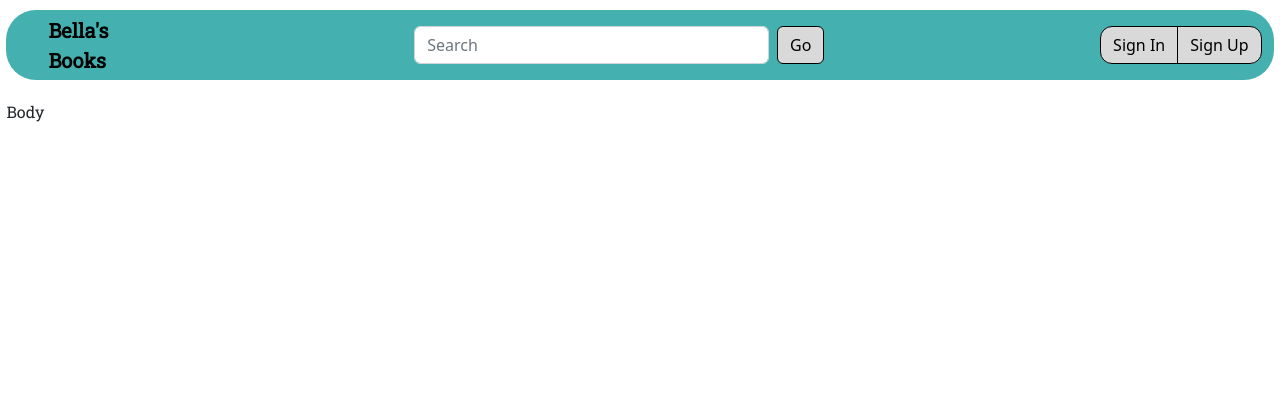
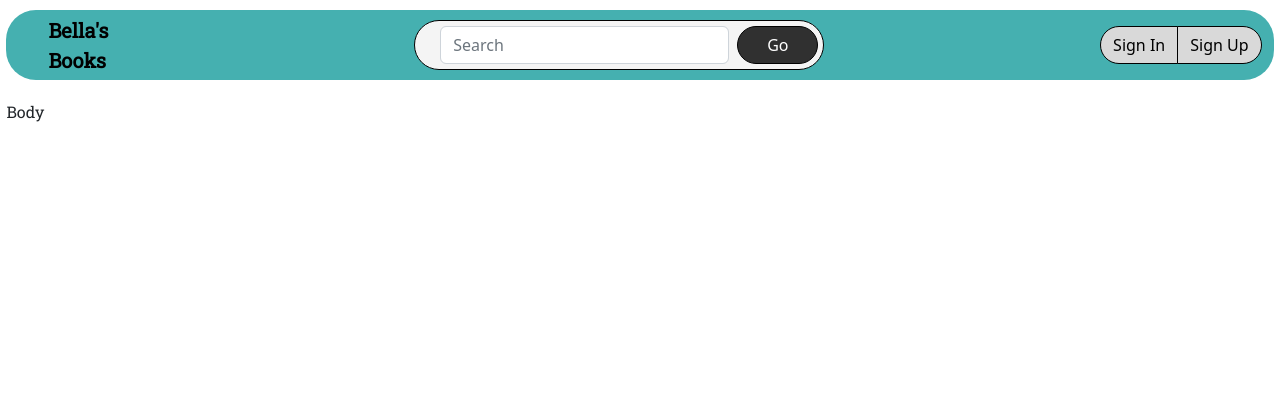
Before and after one commit to HenryW-C/bookshop, a PHP site: page /homepage.php in a window 1280 px wide. Shown: the top 420 px of the page. Run offline with PHP 8.4, Linux system fonts and the light colour scheme.

Commit message:
fixed search bar css

```diff
--- a/stylesheet.css
+++ b/stylesheet.css
@@ -44,12 +44,19 @@
 
 .navbar_top .search-bar {
   width: 33%;
+  border-radius: 30px;
+  background-color:#F4F4F4;
+  border: 1px #000 solid;
+  padding: 5px 5px 5px 25px;
+  z-index: 5;
 }
 
 .navbar_top .search-bar .btn{
-  color: #000000;
-  background-color:#D9D9D9;
+  color: #ffffff;
+  background-color:#303030;
   border-color:#000000;
+  border-radius: 30px;
+  width: 100px;
 }
 
 .navbar_top .float-end {
@@ -62,7 +69,7 @@
   background-color: #D9D9D9;
   color: #000000;
   border-color:#000000;
-  border-radius: 12px;
+  border-radius: 30px;
 }
 
 /* main content - margins avoid overlay */
```
